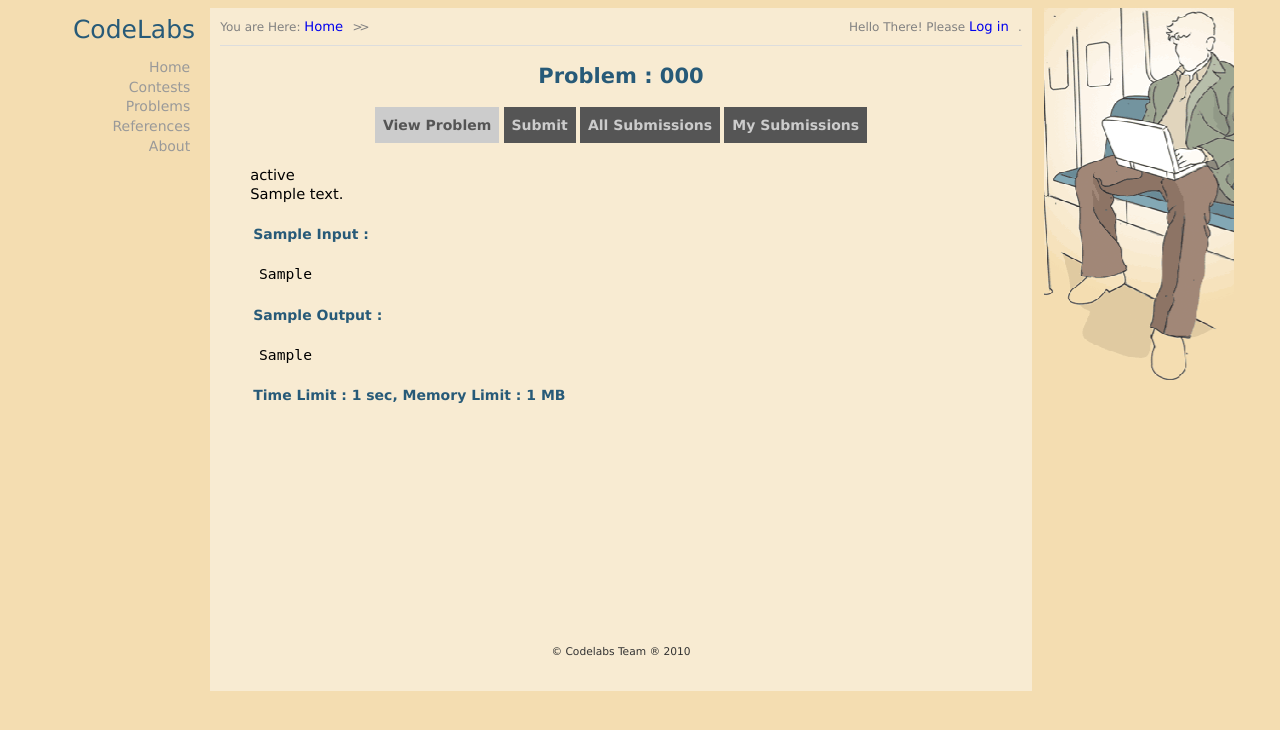
After one commit to donatello/codechecker, a Django app: page /problems/1/ in a window 1280 px wide. The commit adds this page. Shown: the top 730 px of the page. Run offline with Django 3.2, Linux system fonts and the light colour scheme; tables that the repository leaves empty hold one stand-in row (values such as "Sample post"); parts of the project's set-up code (start-up, migrations or seed data) failed here and were passed over.

Commit message:
Added problems.html and submissionForm
--HG--
branch : 2010

```diff
--- a/codechecker/contests/models.py
+++ b/codechecker/contests/models.py
@@ -1,7 +1,7 @@
 from django.contrib import admin
-
 from django.db import models
 from django.contrib.auth.models import User
+from django.forms import ModelForm
 import datetime
 
 
@@ -51,6 +51,7 @@ class Problem(models.Model):
 
     def __unicode__(self):
         return self.problemCode
+
 
 class Submission(models.Model):
     user = models.ForeignKey(User)
@@ -116,6 +117,13 @@ class Submission(models.Model):
             return False
         return True
 
+class SubmissionForm(ModelForm):
+    class Meta:
+        model = Submission
+        fields = [ 'submissionLang', 'submissionCode' ]
+        widgets = {
+                    'submissionCode' : Textarea(attrs={'cols' : 100, 'rows' : 25}),
+                }
 
 class TestCase(models.Model):
     problem = models.ForeignKey(Problem)
--- a/codechecker/contests/views.py
+++ b/codechecker/contests/views.py
@@ -108,6 +108,8 @@ def show_problem(request, problem_id, action='view'):
     vars['tlimit'] = problem.tlimit
     vars['mlimit'] = problem.mlimit
 
+
+
     context = Context(request, vars)
     template = loader.get_template('problem.html')
     return HttpResponse(template.render(context))
--- a/media/templates/about.html
+++ b/media/templates/about.html
@@ -4,5 +4,6 @@
         <h3>  About </h3>
 {% endblock %}
 {% block main_content %}
-         Codechecker is a Online Programming Contest Judge Developed by Suren (surenspost [at] gmail [dot] com)
+         Codechecker is a Online Programming Contest Judge Developed by Suren (surenspost [at] gmail [dot] com), Aditya ( aditya87 [at] gmail [dot] com ) and Krishnan (mine [dot] or [dot] tea [dot] re [dot] pot [at] gmail.com )
+
 {% endblock %}
--- /dev/null
+++ b/media/templates/problem.html
@@ -0,0 +1,29 @@
+{% extends 'base.html' %}
+{% block header %}
+<h3> Problem : {{ problem_code }} </h3>
+{% endblock %}
+
+{% block links %}
+<div id="links">
+    <a href = "/site/problems/{{ problem }}/" id="view">View Problem</a>
+    <a href = "/site/problems/{{ problem }}/submit/" id="submit">Submit</a>
+    <a href = "/site/problems/{{ problem }}/all_submissions/" id="all_submissions">All Submissions</a>
+    <a href = "/site/problems/{{ problem }}/my_submissions/" id="my_submissions">My Submissions</a>
+</div>
+    <script type="text/javascript">
+    var linkNode = document.getElementById("{{ section }}");
+    linkNode.className = "selected";
+    </script>
+{% endblock %}
+
+{% block main_content %}
+{{ problem_statement }}
+<div class ="constraints"> {{ problem_notes }}</div>
+<div class ="data">
+    <h4> Sample Input : </h4>
+    <pre> {{ input_data }} </pre>
+    <h4> Sample Output : </h4>
+    <pre> {{ output_data }} </pre>
+    <h4> Time Limit : {{ tlimit }} sec, Memory Limit : {{ mlimit }} MB</h4>
+</div>
+{% endblock %}
```
